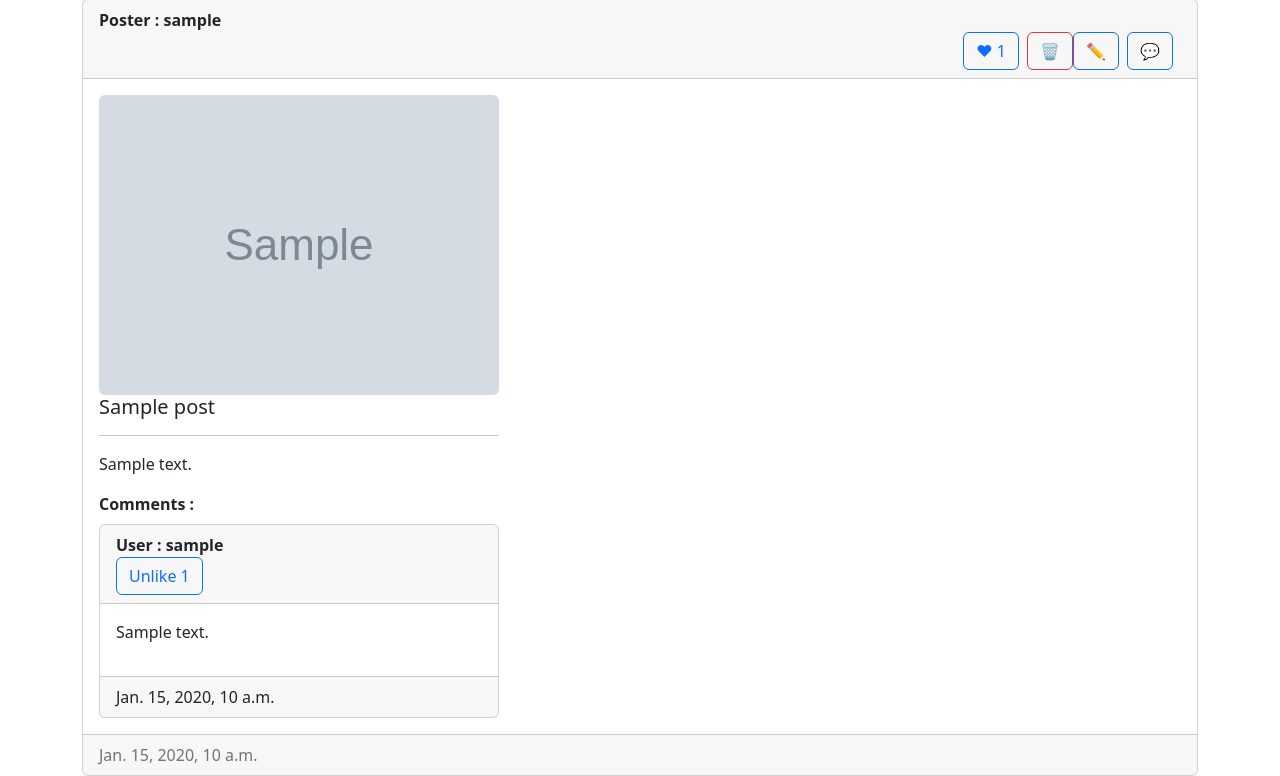
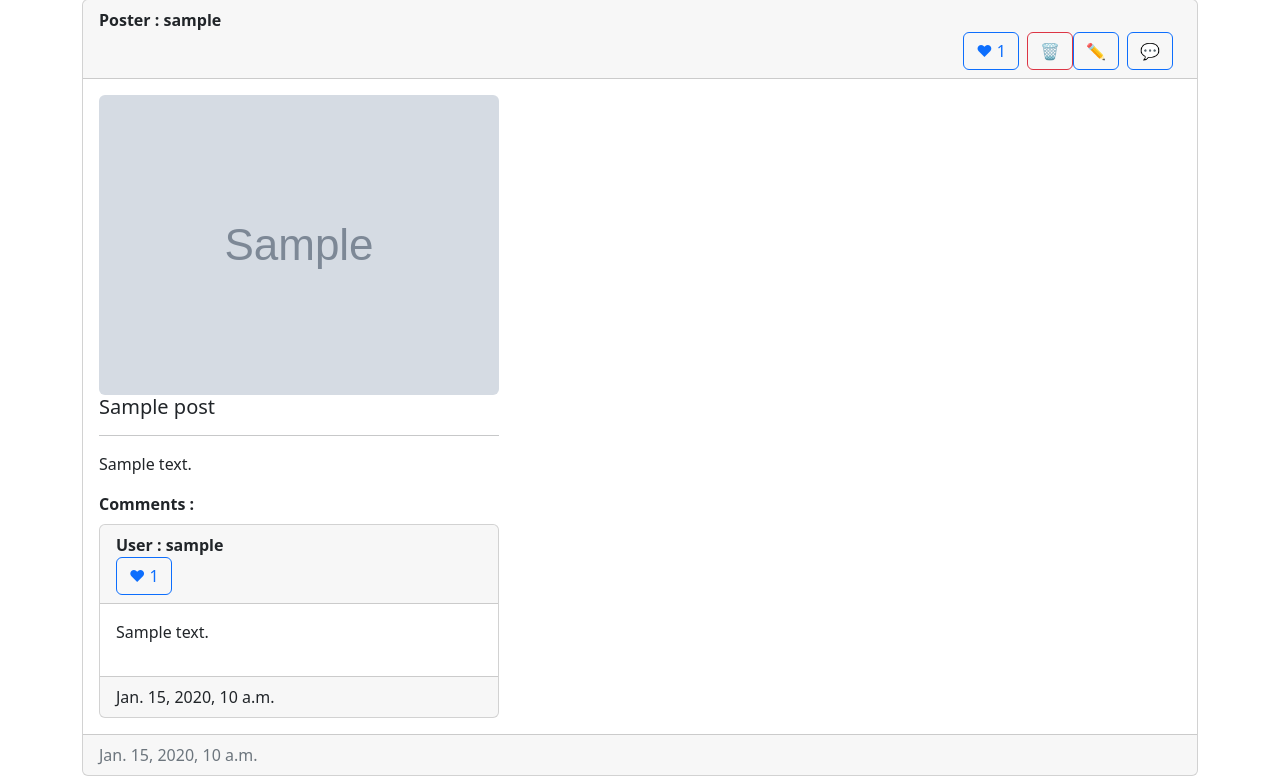
Before and after one commit to DiarTor/weblog, a Django app: page / in a window 1280 px wide. Shown: the part 65-841 px from the top of the page. Run offline with Django 4.2, Linux system fonts and the light colour scheme; a user stored in the database is signed in; tables that the repository leaves empty hold one stand-in row (values such as "Sample post"); grey boxes marked "Sample" are stand-in pictures.

Commit message:
Comment like button style edited

```diff
--- a/blog/templates/blog/include/posts.html
+++ b/blog/templates/blog/include/posts.html
@@ -48,9 +48,9 @@
                                                 {% csrf_token %}
                                                 <input type="hidden" name="comment_id" value="{{ comment.id }}">
                                                 {% if user not in comment.liked.all %}
-                                                    <button class="btn btn-outline-primary me-md-2" type="submit">Like {{ comment.liked.all.count }}</button>
+                                                    <button class="btn btn-outline-primary me-md-2" type="submit">♡ {{ comment.liked.all.count }}</button>
                                                 {% else %}
-                                                    <button class="btn btn-outline-primary me-md-2" type="submit">Unlike {{ comment.liked.all.count }}</button>
+                                                    <button class="btn btn-outline-primary me-md-2" type="submit">&#10084; {{ comment.liked.all.count }}</button>
                                                 {% endif %}
                                             </form>
                                         {% endif %}
```
